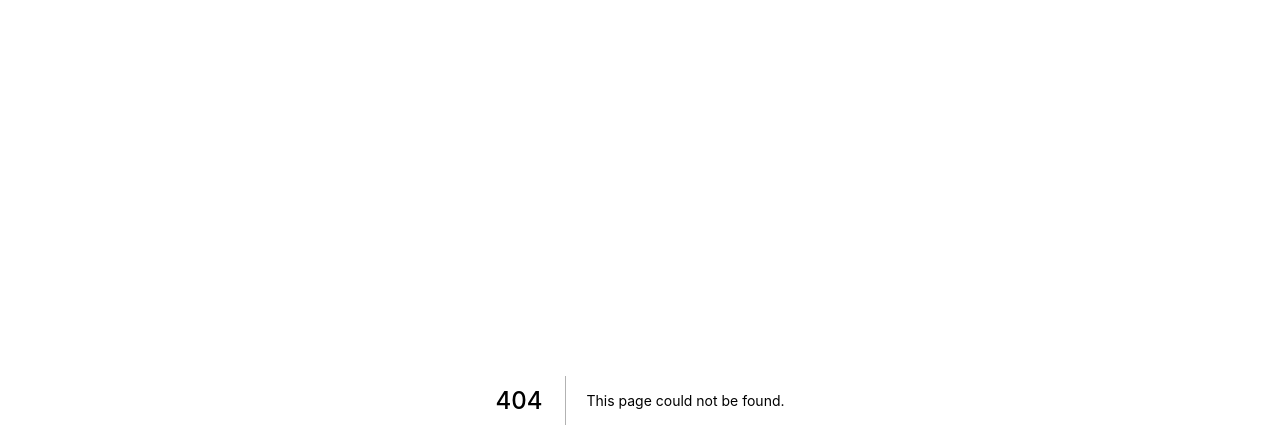
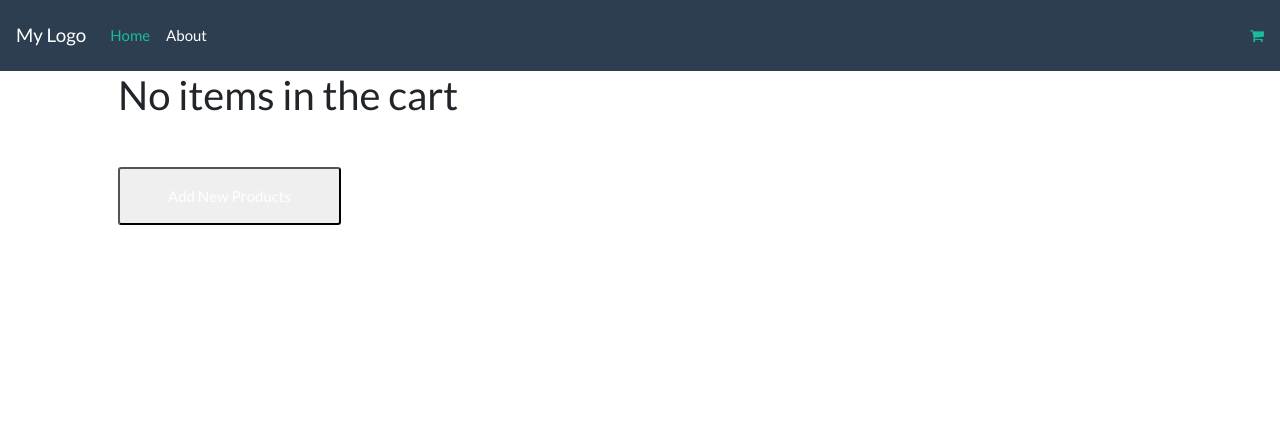
Before and after one commit to dmoradiya/react-next-woocommerce, a Next.js app: page /cart in a window 1280 px wide. Before the commit this address had no page. Shown: the top 448 px of the page. Built offline with nearby package versions, Linux system fonts and the light colour scheme.

Commit message:
Add CartItemContainer component

```diff
--- a/components/cart/AddToCartButton.js
+++ b/components/cart/AddToCartButton.js
@@ -50,7 +50,11 @@ const AddToCartButton = ( props ) => {
 		<div>
 			<button onClick={ handleAddToCartClick } className="btn btn-secondary">Add to cart</button>
 			{ showViewCart ? (
-				<Link href="/cart"><button className="woo-next-view-cart-btn btn btn-secondary">View Cart</button></Link>
+				<Link href="/cart">
+                    <button className="woo-next-view-cart-btn btn btn-secondary">
+                        View Cart
+                    </button>
+                </Link>
 			) : '' }
 
 		</div>
--- /dev/null
+++ b/components/cart/cart-page/CartItemsContainer.js
@@ -0,0 +1,98 @@
+import Link from 'next/link';
+import { useContext, useState } from 'react';
+import { AppContext } from "../../context/AppContext";
+//import CartItem from "./CartItem";
+
+
+const CartItemsContainer = () => {
+
+
+	// @TODO wil use it in future variations of the project.
+	const [ cart, setCart ] = useContext( AppContext );
+
+
+
+	console.log(cart);
+
+	return (
+		<div className="cart product-cart-container container mx-auto my-32 px-4 xl:px-0">
+			{ cart ? (
+				<div className="woo-next-cart-wrapper container">
+					<div className="cart-header grid grid-cols-2 gap-4">
+						<h1 className="text-2xl mb-5 uppercase">Cart</h1>
+						{/*Clear entire cart*/}
+						<div className="clear-cart text-right">
+							<button className="px-4 py-1 bg-gray-500 text-white rounded-sm w-auto" >
+								<span className="woo-next-cart">Clear Cart</span>
+								<i className="fa fa-arrow-alt-right"/>
+							</button>
+						</div>
+					</div>
+					<div className="grid grid-cols-1 xl:grid-cols-4 gap-0 xl:gap-4 mb-5">
+						<table className="cart-products table-auto col-span-3 mb-5">
+								<thead className="text-left">
+								<tr className="woo-next-cart-head-container">
+									<th className="woo-next-cart-heading-el" scope="col"/>
+									<th className="woo-next-cart-heading-el" scope="col"/>
+									<th className="woo-next-cart-heading-el" scope="col">Product</th>
+									<th className="woo-next-cart-heading-el" scope="col">Price</th>
+									<th className="woo-next-cart-heading-el" scope="col">Quantity</th>
+									<th className="woo-next-cart-heading-el" scope="col">Total</th>
+								</tr>
+								</thead>
+								<tbody>
+								{ cart.products.length && (
+									cart.products.map( item => (
+
+										<tr>{item.name}</tr>
+
+									) )
+								) }
+								</tbody>
+							</table>
+
+						{/*Cart Total*/ }
+						<div className="row woo-next-cart-total-container border p-5 bg-gray-200">
+							<div className="">
+								{/* <h2 className="text-2xl">Cart Total</h2> */}
+								<table className="table table-hover mb-5">
+									<tbody>
+									<tr className="table-light flex flex-col">
+										<td className="woo-next-cart-element-total text-2xl font-normal">Subtotal</td>
+										<td className="woo-next-cart-element-amt text-2xl font-bold">{ ( 'string' !== typeof cart.totalProductsPrice ) ? cart.totalProductsPrice.toFixed(2) : cart.totalProductsPrice }</td>
+									</tr>
+									{/* <tr className="table-light">
+										<td className="woo-next-cart-element-total">Total</td>
+										<td className="woo-next-cart-element-amt">{ ( 'string' !== typeof cart.totalProductsPrice ) ? cart.totalProductsPrice.toFixed(2) : cart.totalProductsPrice }</td>
+									</tr> */}
+									</tbody>
+								</table>
+								<Link href="/checkout">
+									<button className="bg-purple-600 text-white px-5 py-3 rounded-sm w-auto xl:w-full">
+										<span className="woo-next-cart-checkout-txt">Proceed to Checkout</span>
+										<i className="fas fa-long-arrow-alt-right"/>
+									</button>
+								</Link>
+							</div>
+						</div>
+					</div>
+
+
+				</div>
+			) : (
+				<div className="container mx-auto my-32 px-4 xl:px-0">
+					<h2 className="text-2xl mb-5">No items in the cart</h2>
+					<Link href="/">
+						<button className="bg-purple-600 text-white px-5 py-3 rounded-sm">
+							<span className="woo-next-cart-checkout-txt">Add New Products</span>
+							<i className="fas fa-long-arrow-alt-right"/>
+						</button>
+					</Link>
+				</div>
+			) }
+		</div>
+
+	);
+};
+
+export default CartItemsContainer;
--- a/css/style.css
+++ b/css/style.css
@@ -1,3 +1,58 @@
-body {
-    background-color: blueviolet;
+.product-container {
+	display: flex;
+	flex-flow: wrap;
+	padding: 24px;
 }
+
+.product-container img {
+	max-width: 310px;
+}
+
+.woo-next-single {
+	display: flex;
+	justify-content: center;
+	margin-top: 30px
+}
+
+.woo-next-single__product {
+	max-width: 600px;
+}
+
+/**
+ * Cart Icon
+ */
+
+.woo-next-cart-wrap {
+	cursor: pointer;
+	padding-right: 16px;
+}
+
+.woo-next-cart-price {
+	color: #fff;
+}
+
+.woo-next-cart-icon-container {
+	position: relative;
+}
+
+.woo-next-cart-icon {
+	font-size: 20px;
+}
+
+.woo-next-cart-count {
+	top: -13px;
+	left: 12px;
+	padding-left: 5px;
+	padding-right: 5px;
+	line-height: 16px;
+	color: #fff;
+	min-height: 16px;
+	font-weight: 700;
+	border-radius: 50%;
+	background-color: #868484;
+	position: absolute;
+}
+
+.woo-next-view-cart-btn {
+	margin-left: 10px;
+}
--- /dev/null
+++ b/pages/cart.js
@@ -0,0 +1,12 @@
+import Layout from "../components/Layout";
+import CartItemsContainer from "../components/cart/cart-page/CartItemsContainer";
+
+const Cart = () => {
+	return (
+		<Layout>
+			<CartItemsContainer/>
+		</Layout>
+	)
+};
+
+export default Cart;
```
Also changed, not shown: components/cart/CartItem.js (added).
